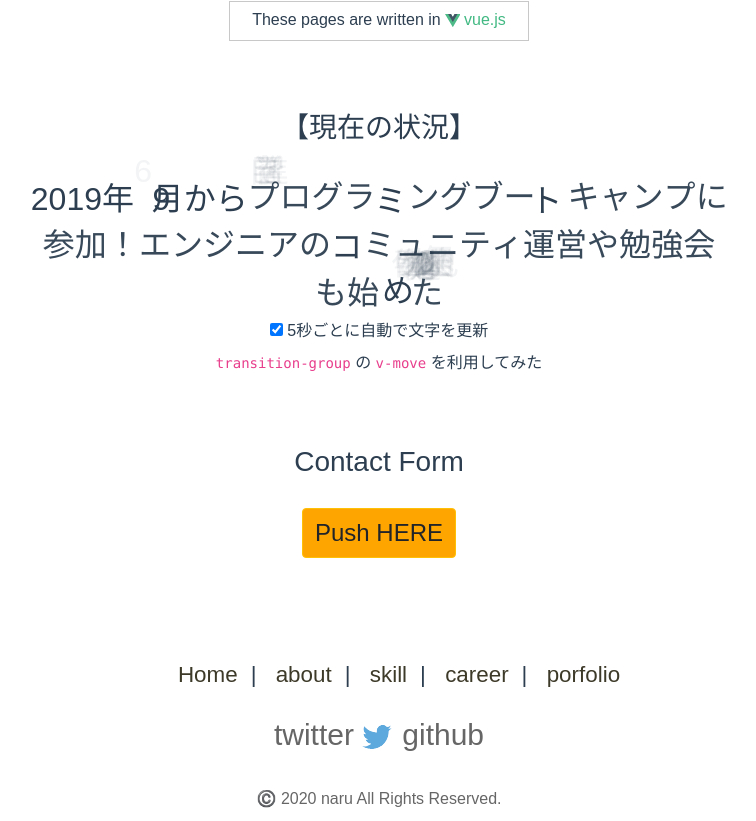
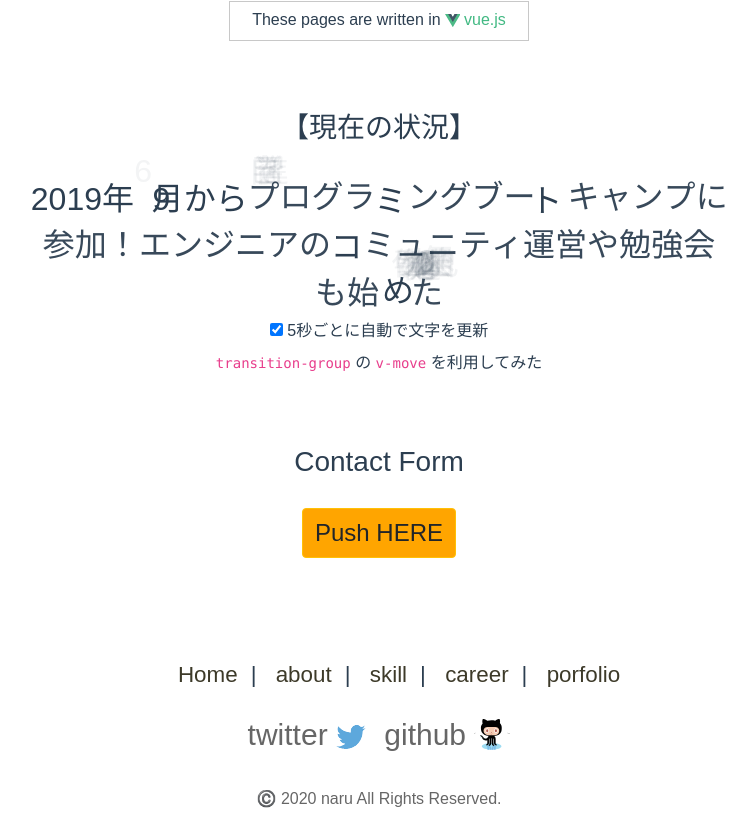
Before and after one commit to naru20181117/portfolio, a Vue app: page / in a window 1280 px wide. Shown: the part 847-1668 px from the top of the page, without its empty margins (261-1017 px from the left). Built offline with nearby package versions, Linux system fonts and the light colour scheme.

Commit message:
changed the status for Feb

```diff
--- a/public/index.html
+++ b/public/index.html
@@ -6,7 +6,7 @@
   <meta http-equiv="X-UA-Compatible" content="IE=edge">
   <meta name="viewport" content="width=device-width,initial-scale=1.0">
   <link rel="icon" href="<%= BASE_URL %>favicon.ico">
-  <title>naru_portfolio!</title>
+  <title>Vue_portfolio(Naru)</title>
 </head>
 
 <body id="top">
--- a/src/App.vue
+++ b/src/App.vue
@@ -20,7 +20,10 @@
         twitter
         <i class="fab fa-twitter-square"></i>
       </a>
-      <a href="https://github.com/naru20181117" target="_blank" class="sns-link">github</a>
+      <a href="https://github.com/naru20181117" target="_blank" class="sns-link">
+        github
+        <i class="fab github-icon"></i>
+      </a>
     </div>
     <footer>
       <div class="copyright-box">©️ 2020 naru All Rights Reserved.</div>
--- a/src/assets/scss/style.scss
+++ b/src/assets/scss/style.scss
@@ -165,8 +165,8 @@ footer {
   content: "";
   background-image: url("../img/github.svg");
   display: inline-block;
-  width: 1em;
-  height: 1em;
+  width: 1.2em;
+  height: 1.2em;
   background-size: contain;
   vertical-align: middle;
 }
```
Also changed, not shown: 1 other file (tests, documents, lock files or other folders).
